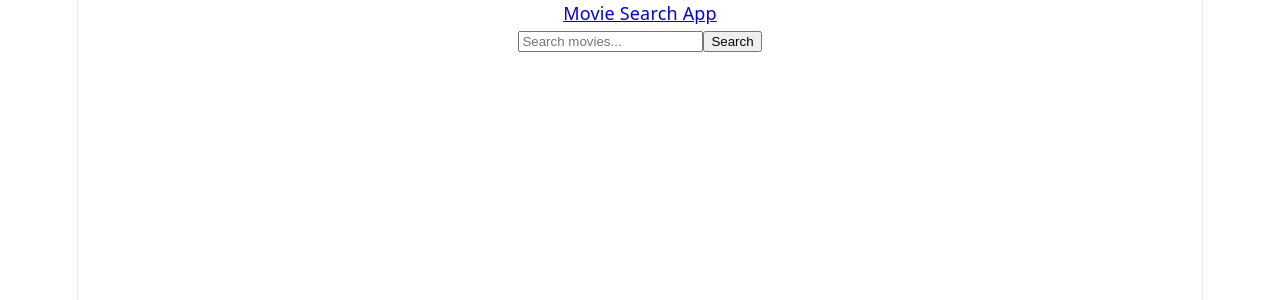
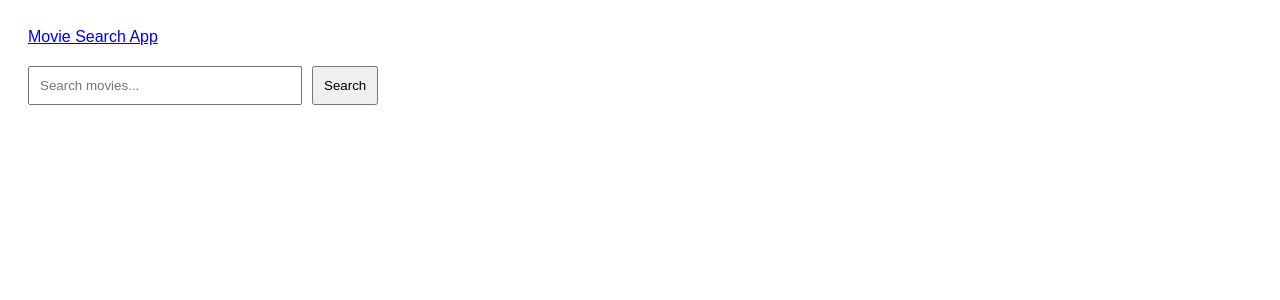
Before and after one commit to some-one-7/javascript-journey, a React (Vite) app in the folder Day-55-movie-search-app/: page / in a window 1280 px wide. Shown: the top 300 px of the page. Built offline with nearby package versions, Linux system fonts and the light colour scheme.

Commit message:
updated index.css

```diff
--- a/Day-55-movie-search-app/src/index.css
+++ b/Day-55-movie-search-app/src/index.css
@@ -1,111 +1,35 @@
-:root {
-  --text: #6b6375;
-  --text-h: #08060d;
-  --bg: #fff;
-  --border: #e5e4e7;
-  --code-bg: #f4f3ec;
-  --accent: #aa3bff;
-  --accent-bg: rgba(170, 59, 255, 0.1);
-  --accent-border: rgba(170, 59, 255, 0.5);
-  --social-bg: rgba(244, 243, 236, 0.5);
-  --shadow:
-    rgba(0, 0, 0, 0.1) 0 10px 15px -3px, rgba(0, 0, 0, 0.05) 0 4px 6px -2px;
-
-  --sans: system-ui, 'Segoe UI', Roboto, sans-serif;
-  --heading: system-ui, 'Segoe UI', Roboto, sans-serif;
-  --mono: ui-monospace, Consolas, monospace;
-
-  font: 18px/145% var(--sans);
-  letter-spacing: 0.18px;
-  color-scheme: light dark;
-  color: var(--text);
-  background: var(--bg);
-  font-synthesis: none;
-  text-rendering: optimizeLegibility;
-  -webkit-font-smoothing: antialiased;
-  -moz-osx-font-smoothing: grayscale;
-
-  @media (max-width: 1024px) {
-    font-size: 16px;
-  }
+body {
+  font-family: Arial;
+  padding: 20px;
 }
 
-@media (prefers-color-scheme: dark) {
-  :root {
-    --text: #9ca3af;
-    --text-h: #f3f4f6;
-    --bg: #16171d;
-    --border: #2e303a;
-    --code-bg: #1f2028;
-    --accent: #c084fc;
-    --accent-bg: rgba(192, 132, 252, 0.15);
-    --accent-border: rgba(192, 132, 252, 0.5);
-    --social-bg: rgba(47, 48, 58, 0.5);
-    --shadow:
-      rgba(0, 0, 0, 0.4) 0 10px 15px -3px, rgba(0, 0, 0, 0.25) 0 4px 6px -2px;
-  }
-
-  #social .button-icon {
-    filter: invert(1) brightness(2);
-  }
+nav {
+  margin-bottom: 20px;
 }
 
-body {
-  margin: 0;
+.container {
+  display: flex;
+  flex-wrap: wrap;
+  gap: 20px;
 }
 
-#root {
-  width: 1126px;
-  max-width: 100%;
-  margin: 0 auto;
-  text-align: center;
-  border-inline: 1px solid var(--border);
-  min-height: 100svh;
-  display: flex;
-  flex-direction: column;
-  box-sizing: border-box;
+.card {
+  width: 200px;
+  border: 1px solid #ccc;
+  padding: 10px;
 }
 
-h1,
-h2 {
-  font-family: var(--heading);
-  font-weight: 500;
-  color: var(--text-h);
+.card img {
+  width: 100%;
 }
 
-h1 {
-  font-size: 56px;
-  letter-spacing: -1.68px;
-  margin: 32px 0;
-  @media (max-width: 1024px) {
-    font-size: 36px;
-    margin: 20px 0;
-  }
-}
-h2 {
-  font-size: 24px;
-  line-height: 118%;
-  letter-spacing: -0.24px;
-  margin: 0 0 8px;
-  @media (max-width: 1024px) {
-    font-size: 20px;
-  }
-}
-p {
-  margin: 0;
+input {
+  padding: 10px;
+  width: 250px;
+  margin-right: 10px;
 }
 
-code,
-.counter {
-  font-family: var(--mono);
-  display: inline-flex;
-  border-radius: 4px;
-  color: var(--text-h);
+button {
+  padding: 10px;
+  cursor: pointer;
 }
-
-code {
-  font-size: 15px;
-  line-height: 135%;
-  padding: 4px 8px;
-  background: var(--code-bg);
-}
```
